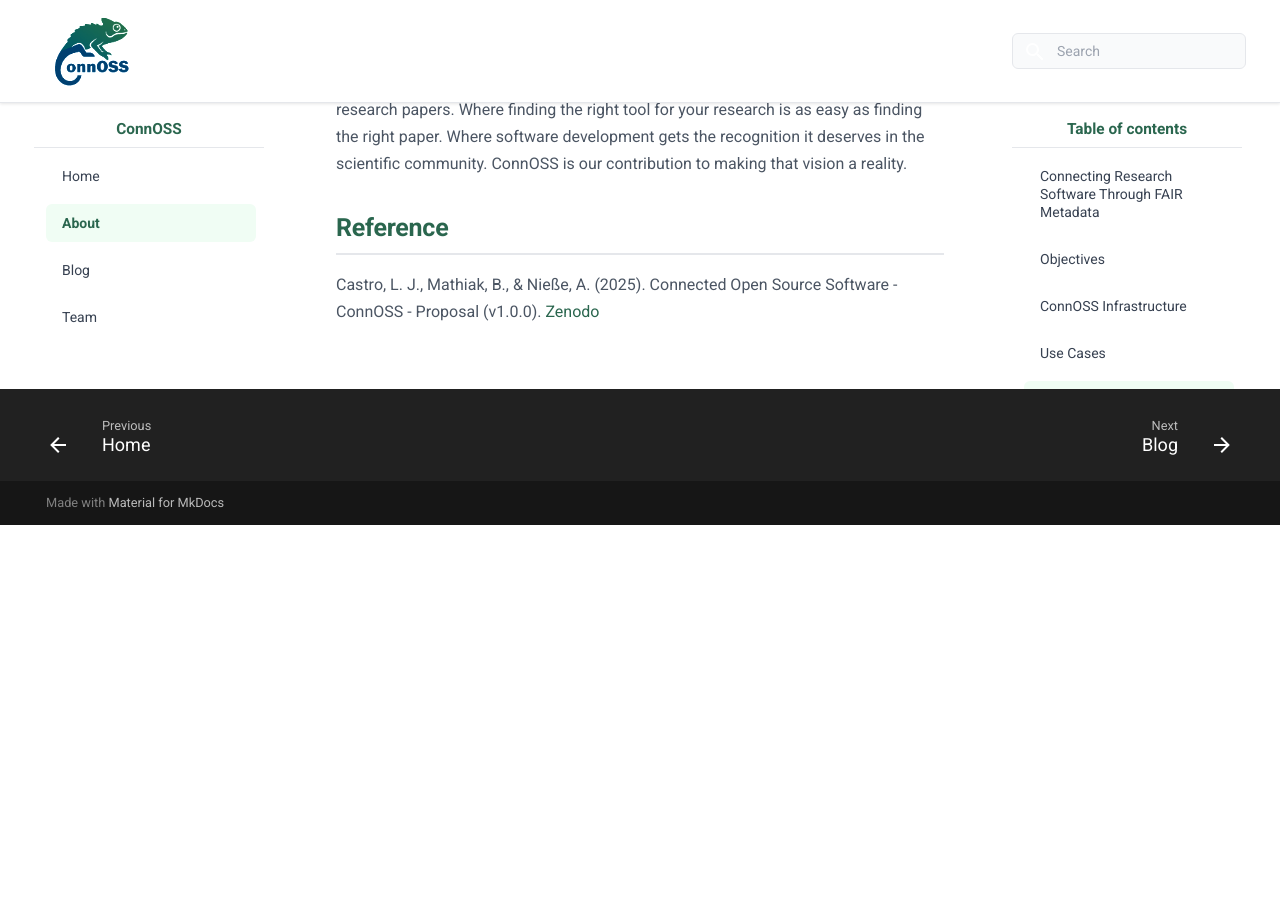
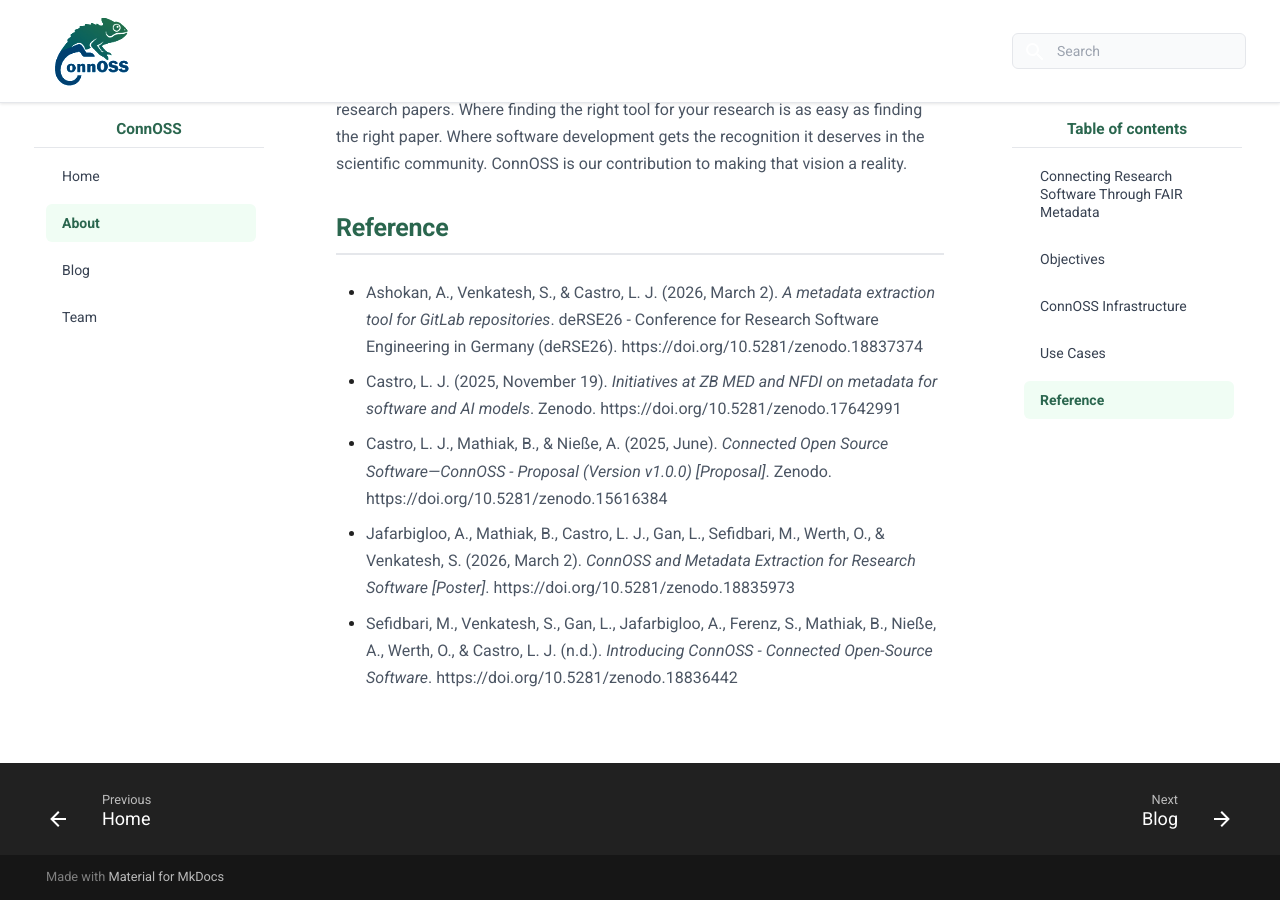
Before and after one commit to ConnOSS-Project/connoss-project.github.io, an MkDocs documentation site: the page built from docs/about.md, in a window 1280 px wide and 900 px high, scrolled down 2018 px. Built offline with MkDocs 1.6.1 and Material for MkDocs 9.7.7, drawn with Linux system fonts in a browser that asks for light colours; before the commit the page ends 2543 px from its top, so only the background shows below that.

Commit message:
Update about.md to include the latest publications

```diff
--- a/docs/about.md
+++ b/docs/about.md
@@ -40,4 +40,12 @@ We envision a future where research software is as discoverable and citable as r
 
 ## Reference
 
-Castro, L. J., Mathiak, B., & Nieße, A. (2025). Connected Open Source Software - ConnOSS - Proposal (v1.0.0). [Zenodo](https://doi.org/10.5281/zenodo.15616384)
+- Ashokan, A., Venkatesh, S., & Castro, L. J. (2026, March 2). *A metadata extraction tool for GitLab repositories*. deRSE26 - Conference for Research Software Engineering in Germany (deRSE26). https://doi.org/10.5281/zenodo.18837374
+
+- Castro, L. J. (2025, November 19). *Initiatives at ZB MED and NFDI on metadata for software and AI models*. Zenodo. https://doi.org/10.5281/zenodo.17642991
+
+- Castro, L. J., Mathiak, B., & Nieße, A. (2025, June). *Connected Open Source Software—ConnOSS - Proposal (Version v1.0.0) [Proposal]*. Zenodo. https://doi.org/10.5281/zenodo.15616384
+
+- Jafarbigloo, A., Mathiak, B., Castro, L. J., Gan, L., Sefidbari, M., Werth, O., & Venkatesh, S. (2026, March 2). *ConnOSS and Metadata Extraction for Research Software [Poster]*. https://doi.org/10.5281/zenodo.18835973
+
+- Sefidbari, M., Venkatesh, S., Gan, L., Jafarbigloo, A., Ferenz, S., Mathiak, B., Nieße, A., Werth, O., & Castro, L. J. (n.d.). *Introducing ConnOSS - Connected Open-Source Software*. https://doi.org/10.5281/zenodo.18836442
```
